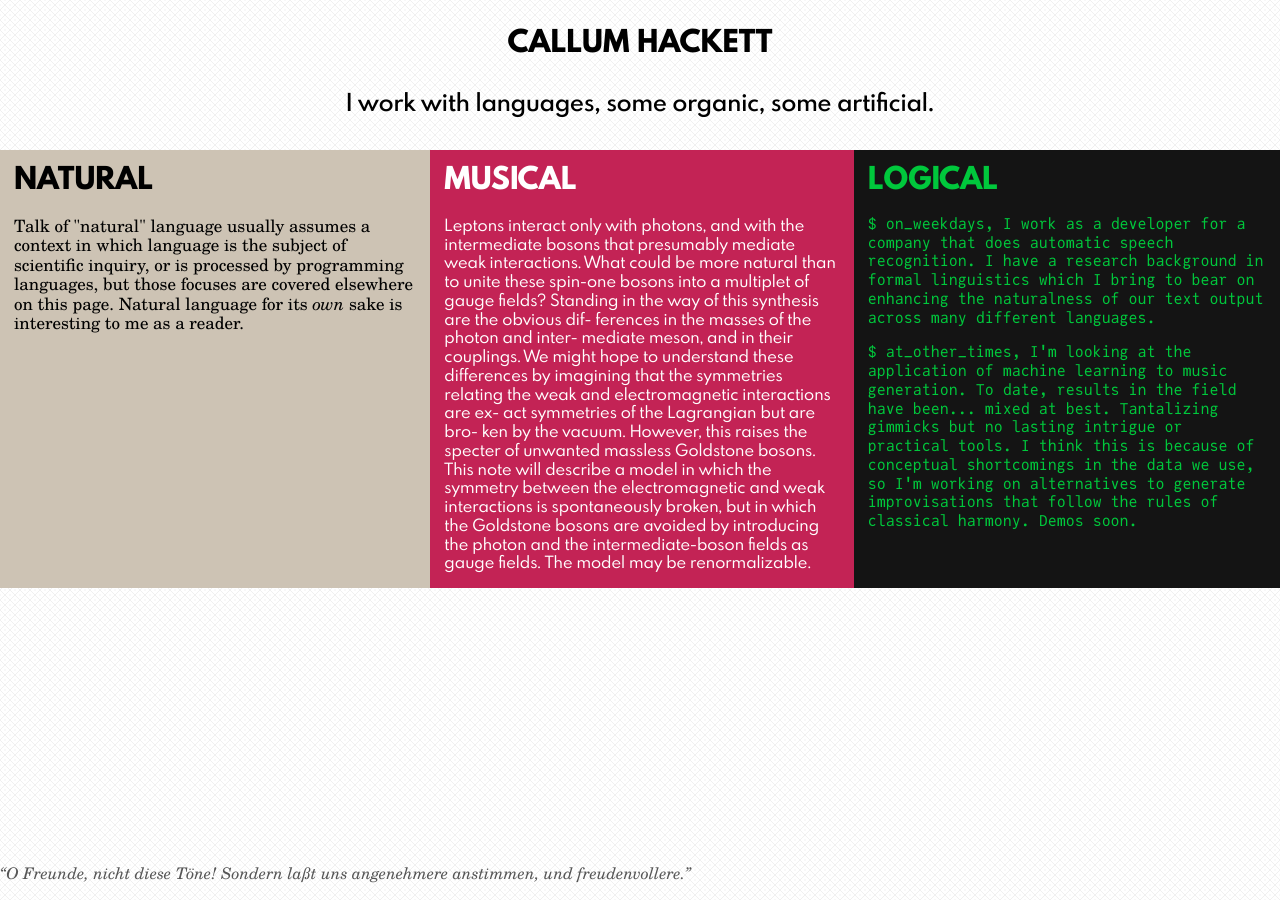
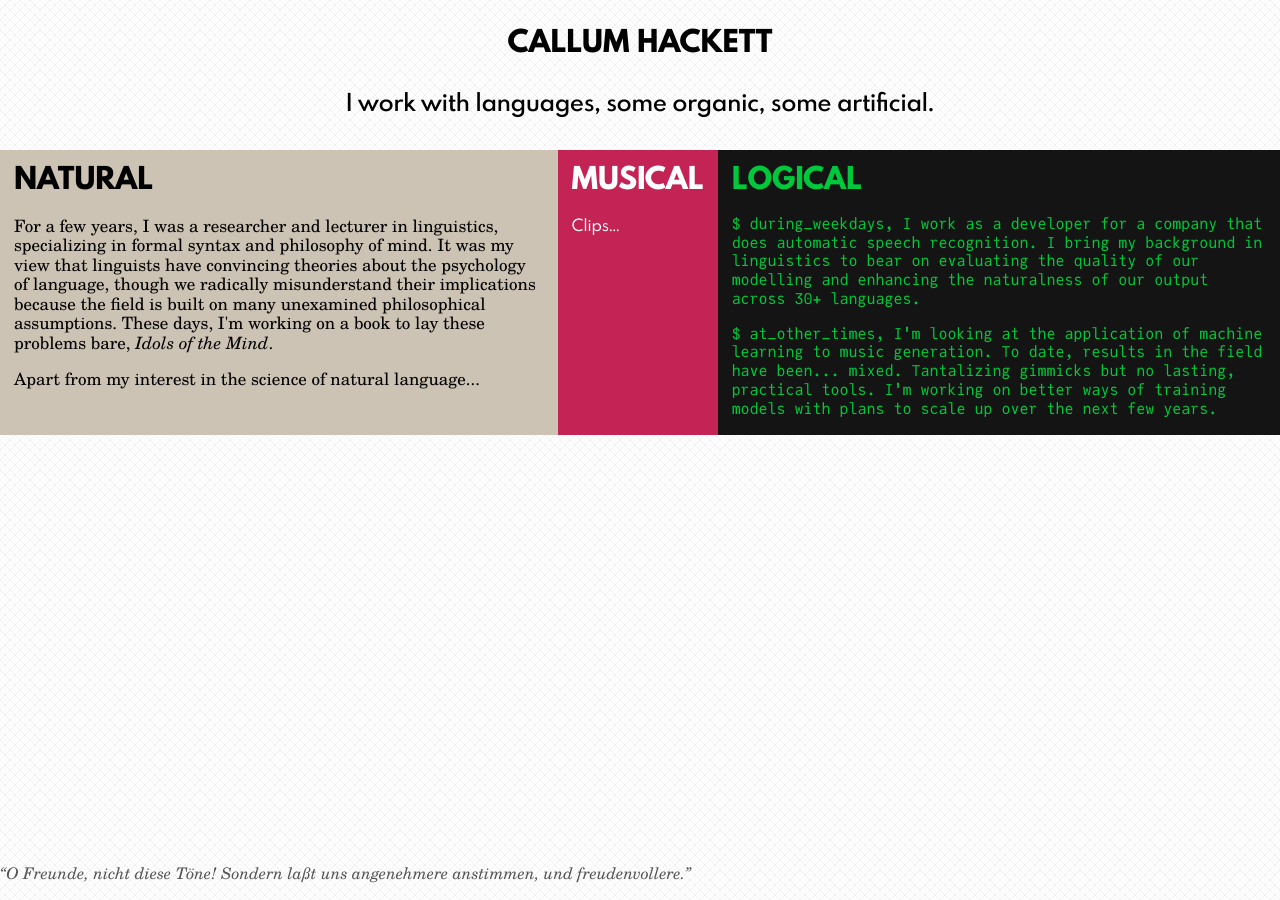
Before and after one commit to callumhackett/callumhackett.github.io, a Jekyll site: the page index.html, which Jekyll copies as it is, in a window 1280 px wide. Built offline with Jekyll 4.4.1, drawn with Linux system fonts in a browser that asks for light colours.

Commit message:
content updates

```diff
--- a/index.html
+++ b/index.html
@@ -16,16 +16,17 @@
         <div class="front-table">
             <div class="natural-block">
                 <h2>NATURAL</h2>
-                <p>Talk of "natural" language usually assumes a context in which language is the subject of scientific inquiry, or is processed by programming languages, but those focuses are covered elsewhere on this page. Natural language for its <em>own</em> sake is interesting to me as a reader.</p>
+                <p>For a few years, I was a researcher and lecturer in linguistics, specializing in formal syntax and philosophy of mind. It was my view that linguists have convincing theories about the psychology of language, though we radically misunderstand their implications because the field is built on many unexamined philosophical assumptions. These days, I'm working on a book to lay these problems bare, <em>Idols of the Mind</em>.</p>
+                <p>Apart from my interest in the science of natural language...</p>
             </div>
             <div class="musical-block">
                 <h2>MUSICAL</h2>
-                <p>Leptons interact only with photons, and with the intermediate bosons that presumably mediate weak interactions. What could be more natural than to unite these spin-one bosons into a multiplet of gauge fields? Standing in the way of this synthesis are the obvious dif- ferences in the masses of the photon and inter- mediate meson, and in their couplings. We might hope to understand these differences by imagining that the symmetries relating the weak and electromagnetic interactions are ex- act symmetries of the Lagrangian but are bro- ken by the vacuum. However, this raises the specter of unwanted massless Goldstone bosons. This note will describe a model in which the symmetry between the electromagnetic and weak interactions is spontaneously broken, but in which the Goldstone bosons are avoided by introducing the photon and the intermediate-boson fields as gauge fields. The model may be renormalizable.</p>
+                <p>Clips...</p>
             </div>
             <div class="logical-block">
                 <h2>LOGICAL</h2>
-                <p style="margin-top:16px !important;"><span class="pound">$</span> on_weekdays, I work as a developer for a company that does automatic speech recognition. I have a research background in formal linguistics which I bring to bear on enhancing the naturalness of our text output across many different languages.</p>
-                <p><span class="pound">$</span> at_other_times, I'm looking at the application of machine learning to music generation. To date, results in the field have been... mixed at best. Tantalizing gimmicks but no lasting intrigue or practical tools. I think this is because of conceptual shortcomings in the data we use, so I'm working on alternatives to generate improvisations that follow the rules of classical harmony. Demos soon.</p>
+                <p style="margin-top:16px !important;"><span class="pound">$</span> during_weekdays, I work as a developer for a company that does automatic speech recognition. I bring my background in linguistics to bear on evaluating the quality of our modelling and enhancing the naturalness of our output across 30+ languages.</p>
+                <p><span class="pound">$</span> at_other_times, I'm looking at the application of machine learning to music generation. To date, results in the field have been... mixed. Tantalizing gimmicks but no lasting, practical tools. I'm working on better ways of training models with plans to scale up over the next few years.</p>
             </div>
         </div>
         <div class="footer">
```
